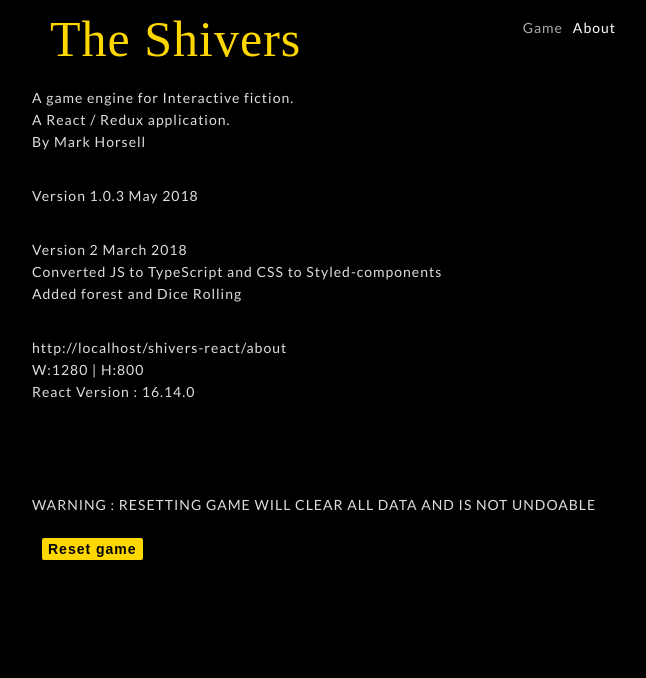
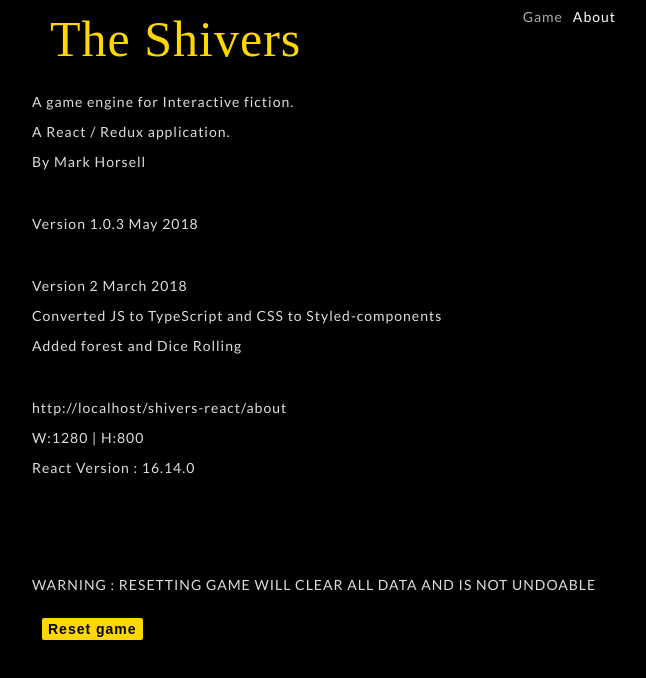
Before and after one commit to markhorsell/if-player-react, a React (Create React App) app: page /shivers-react/about in a window 1280 px wide. Shown: the top 678 px of the page, without its empty margins (308-954 px from the left). Built offline with nearby package versions, Linux system fonts and the light colour scheme; a web font is replaced by a local one.

Commit message:
style tweaks

```diff
--- a/src/components/Nav.tsx
+++ b/src/components/Nav.tsx
@@ -5,9 +5,10 @@ import React from "react";
 
 const NavDiv = styled.div`
   position: absolute;
-  top: 5px;
+  top: 0px;
   right:24px;
   > ul {
+    margin:8px 0px 0px 0px;
     text-align: right;
     width: 160px;
     > li {
--- a/src/pages/About.tsx
+++ b/src/pages/About.tsx
@@ -10,7 +10,7 @@ const PageDiv = styled.div`
   margin: 70px auto 0px auto;
   padding: 10px;
   > P {
-    line-height:8px;
+    line-height:16px;
   }
 `;
 const ActionsDiv = styled.div`
```
